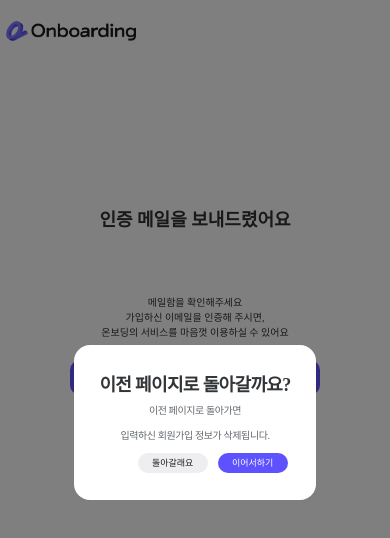
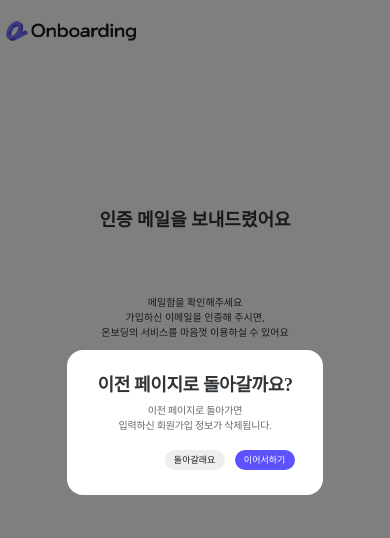
Before and after one commit to TeamLearningFlow/LearningFlow-FE, a Next.js app: page /register/emailAuth in a window 390 px wide. Both pictures are taken after a click on the button "이전 페이지로 돌아가기". Shown: the top 538 px of the page. Built offline with nearby package versions, Linux system fonts and the light colour scheme.

Commit message:
style: 회원가입페이지 메일인증화면 모달 반응형 스타일 수정 #21

```diff
--- a/src/components/modal/emailAuthModal.tsx
+++ b/src/components/modal/emailAuthModal.tsx
@@ -41,7 +41,7 @@ const ModalBox = styled.div`
   box-sizing: border-box;
   padding: 34px 55px 30px 55px;
   flex-direction: column;
-  align-items: flex-end;
+  // align-items: flex-end;
 
   height: 250px;
 
@@ -49,13 +49,13 @@ const ModalBox = styled.div`
   background-color: #fff;
 
   @media (max-width: 850px) {
-    padding: 30px;
+    padding: 25px 40px 15px 40px;
     height: 200px;
   }
 
   @media (max-width: 560px) {
-    padding: 25px;
-    height: 155px;
+    padding: 20px 30px 20px 30px;
+    height: 145px;
   }
 `;
 
@@ -65,7 +65,7 @@ const Title = styled.div`
 
   font-size: 30px;
   font-weight: 600;
-  letter-spacing: -0.64px;
+  letter-spacing: -0.02em;
   margin-bottom: 10px;
 
   @media (max-width: 850px) {
@@ -74,7 +74,7 @@ const Title = styled.div`
 
   @media (max-width: 560px) {
     font-size: 18px;
-    margin-bottom: 2px;
+    margin-bottom: 7px;
   }
 `;
 
@@ -86,15 +86,17 @@ const Description = styled.div`
   font-size: 18.5px;
   font-weight: 500;
   line-height: 25px;
-  letter-spacing: -0.4px;
+  letter-spacing: -0.02em;
   margin-bottom: 15px;
 
   @media (max-width: 850px) {
     font-size: 15px;
+    line-height: 22px;
   }
 
   @media (max-width: 560px) {
     font-size: 10px;
+    line-height: 15px;
   }
 `;
 const Button = styled.div`
@@ -111,12 +113,12 @@ const Button = styled.div`
   align-items: center;
 
   @media (max-width: 850px) {
-    margin: 40px -12px 35px 20px;
+    margin: 40px -20px 28px 20px;
   }
 
   @media (max-width: 560px) {
-    margin-right: -50px;
-    margin-bottom: 27px;
+    margin-right: -70px;
+    margin-bottom: 25px;
   }
 `;
 
@@ -139,13 +141,13 @@ const BackButton = styled.span`
 
   @media (max-width: 850px) {
     font-size: 12px;
-    width: 90px;
+    width: 80px;
     height: 30px;
   }
 
   @media (max-width: 560px) {
     font-size: 9px;
-    width: 70px;
+    width: 60px;
     height: 20px;
   }
 `;
@@ -168,13 +170,13 @@ const ForwardButton = styled.span`
 
   @media (max-width: 850px) {
     font-size: 12px;
-    width: 90px;
+    width: 80px;
     height: 30px;
   }
 
   @media (max-width: 560px) {
     font-size: 9px;
-    width: 70px;
+    width: 60px;
     height: 20px;
   }
 `;
```
